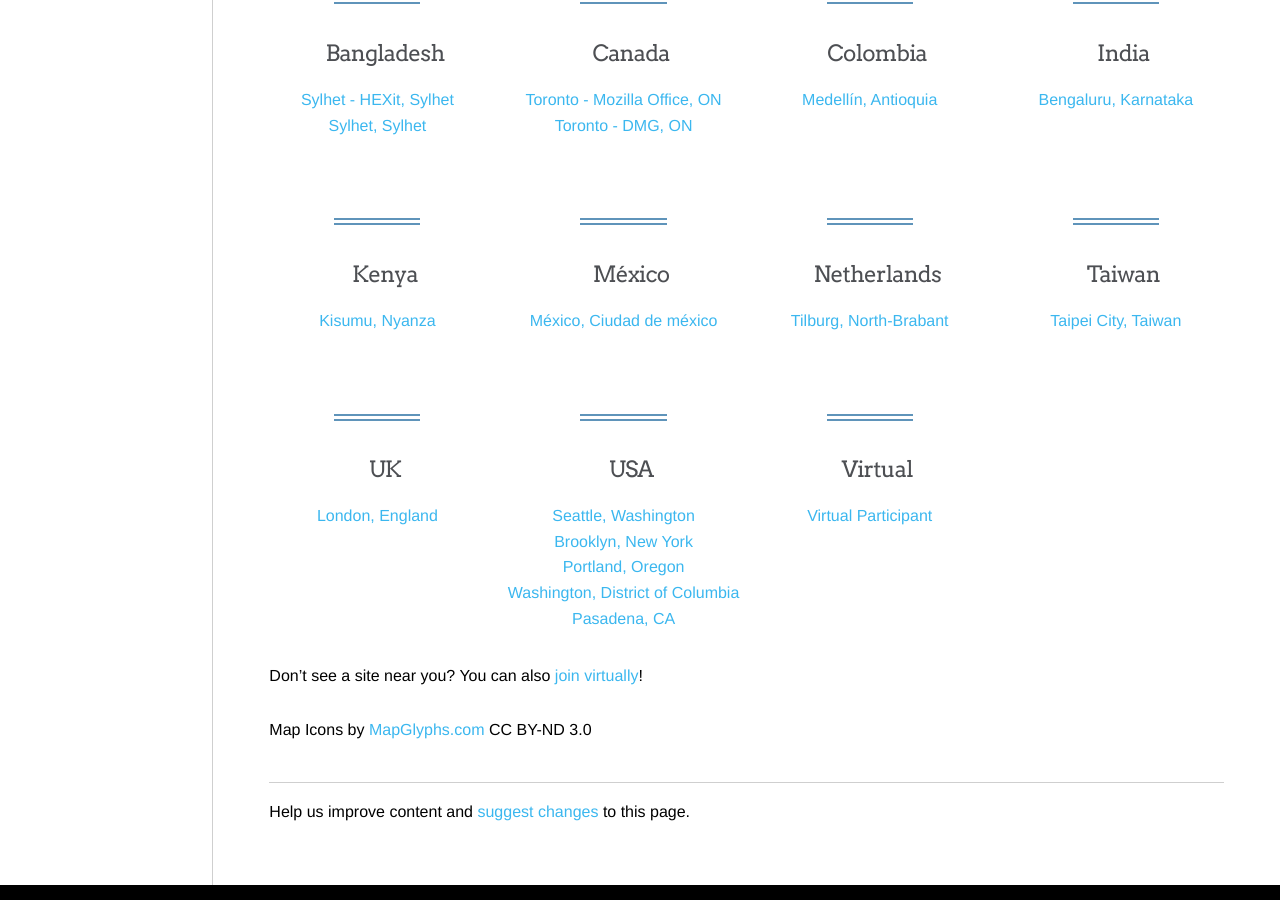
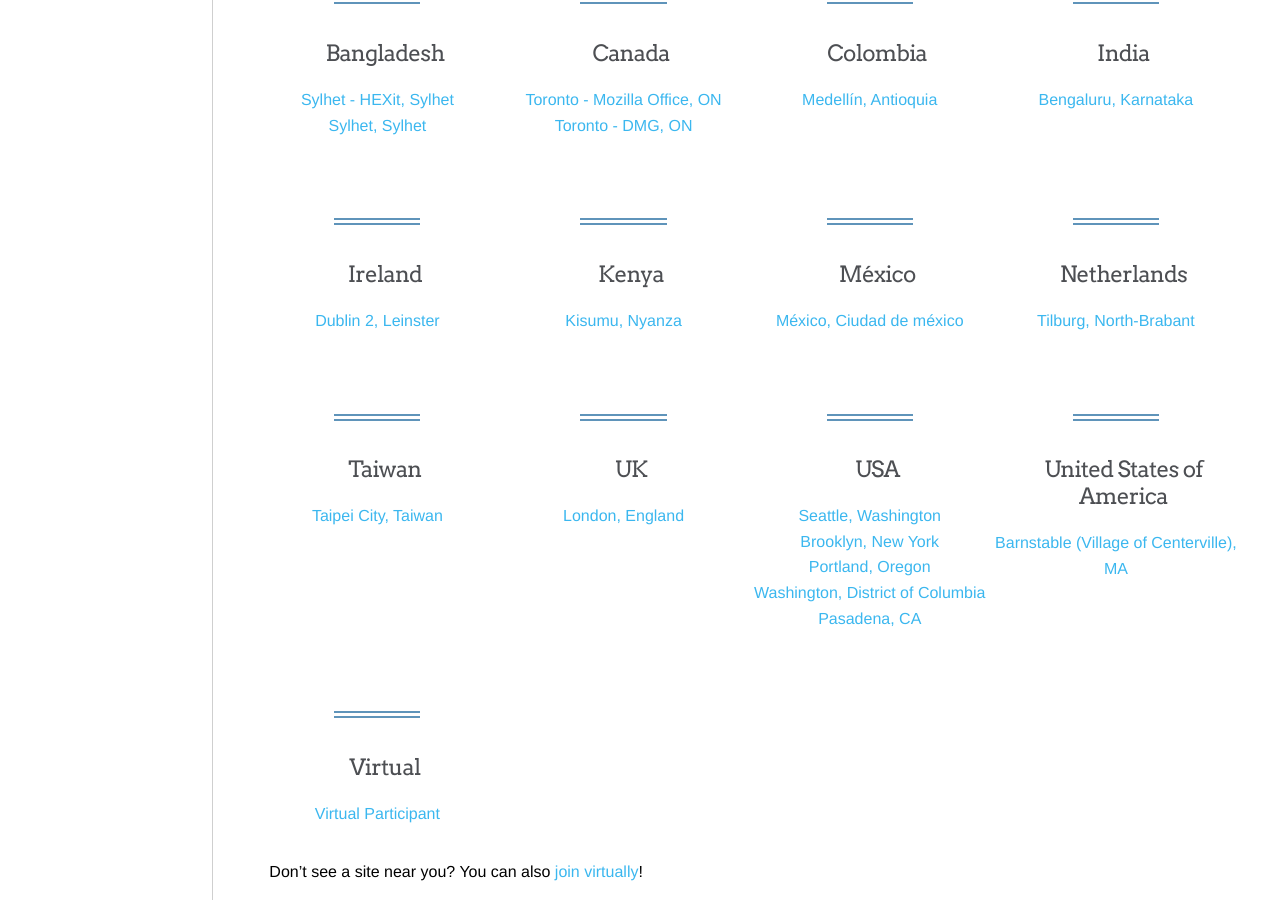
Before and after one commit to mozilla/global-sprint, a Jekyll site: the page built from _articles/register.md, in a window 1280 px wide and 900 px high, scrolled down 773 px. Built offline with Jekyll 4.4.1, drawn with Linux system fonts in a browser that asks for light colours; comment, search, counter and statistics services are not loaded; a style sheet for code colours, icons or effects is not loaded.

Commit message:
Update sites.json

```diff
--- a/_data/sites.json
+++ b/_data/sites.json
@@ -53,6 +53,15 @@
             "siteLocationCountry": "India",
             "countryCode": "IN",
             "linkToTito": "https://ti.to/Mozilla/global-sprint-bengaluru"
+        }
+    ],
+    "Ireland": [
+        {
+            "siteName": "Kilroy's College",
+            "siteLocationCity": "Dublin 2",
+            "siteLocationStateProvince": "Leinster",
+            "siteLocationCountry": "Ireland",
+            "linkToTito": "https://ti.to/Mozilla/global-sprint-dublin"
         }
     ],
     "Kenya": [
@@ -146,5 +155,14 @@
             "countryCode": "US",
             "linkToTito": "https://ti.to/Mozilla/global-sprint-pasadena-CA"
         }
+    ],
+    "United States of America": [
+        {
+            "siteName": "Cape Cod Chamber of Commerce LaunchPad Co-Working Space",
+            "siteLocationCity": "Barnstable (Village of Centerville)",
+            "siteLocationStateProvince": "MA",
+            "siteLocationCountry": "United States of America",
+            "linkToTito": "https://ti.to/Mozilla/global-sprint-barnstable-ma "
+        }
     ]
 }
```
